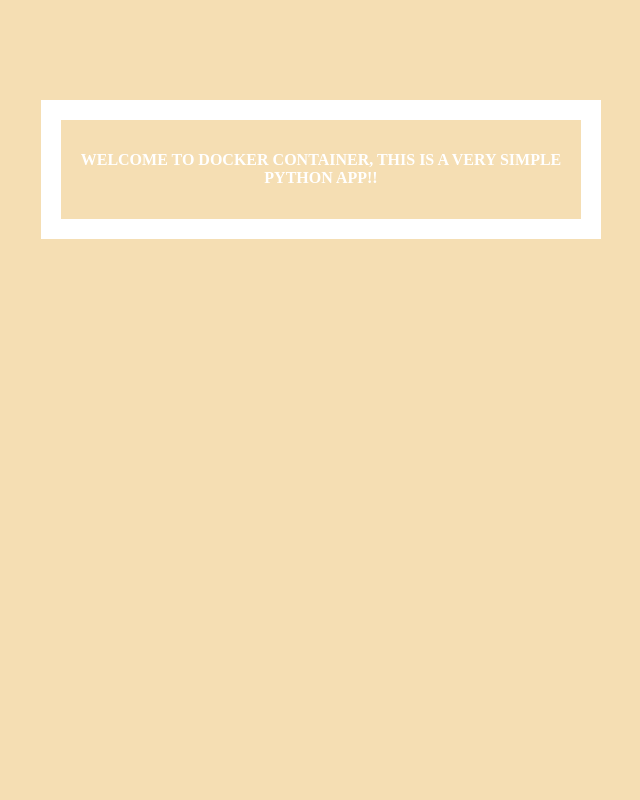
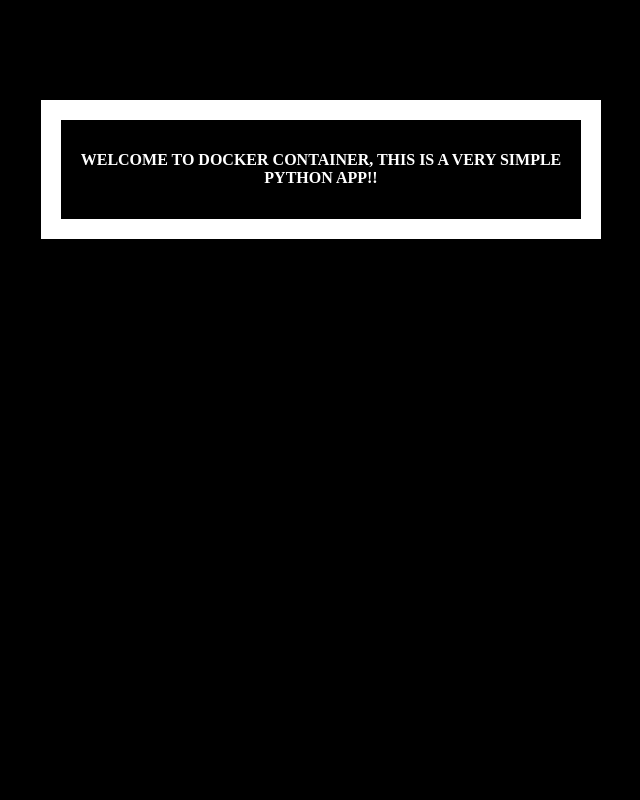
Before and after one commit to DalinOurn/python-basic, a Flask app: page / in a window 1280 px wide. Shown: the whole page, without its empty margins (319-959 px from the left). Run offline with Flask 2, Linux system fonts and the light colour scheme.

Commit message:
Update index.html

```diff
--- a/templates/index.html
+++ b/templates/index.html
@@ -2,7 +2,7 @@
   <head>
     <style type="text/css">
       body {
-        background: wheat;
+        background: black;
         color: white;
       }
       div.container {
```
